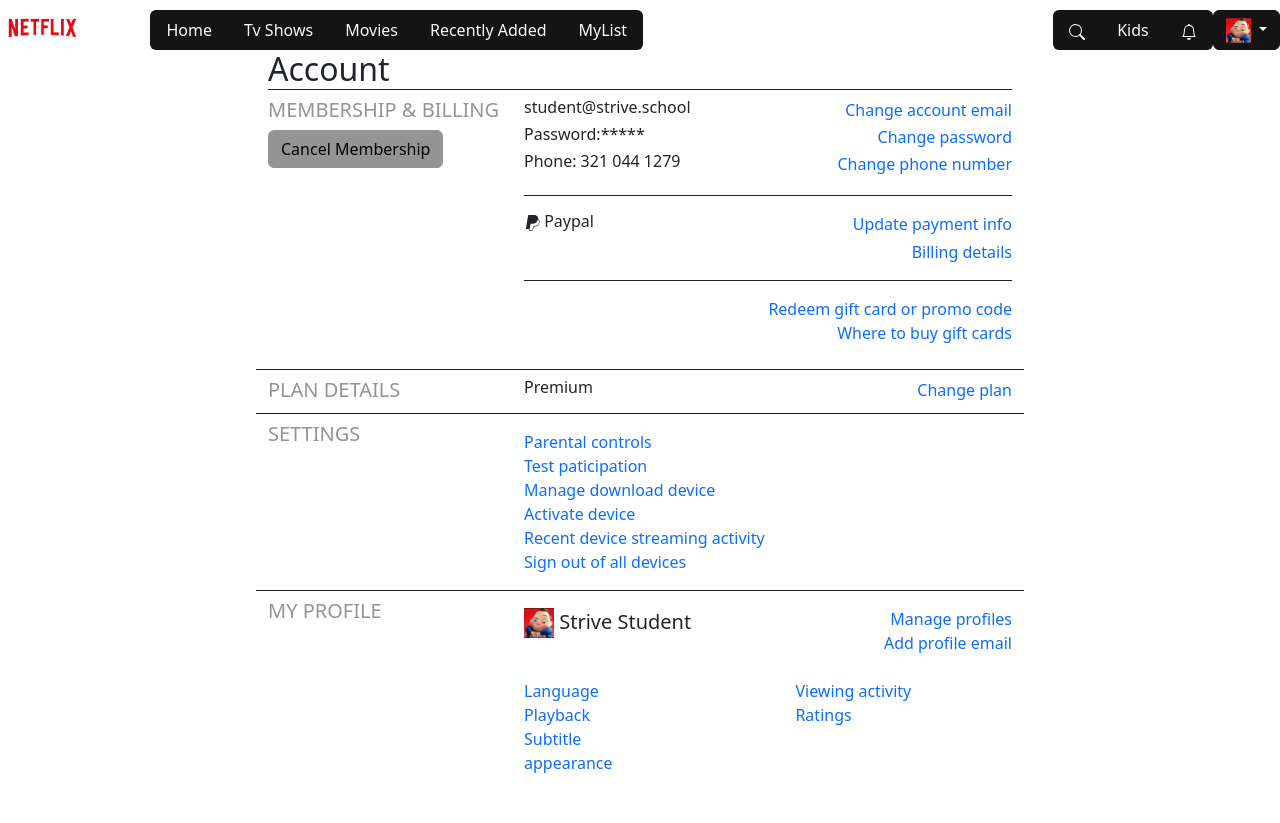
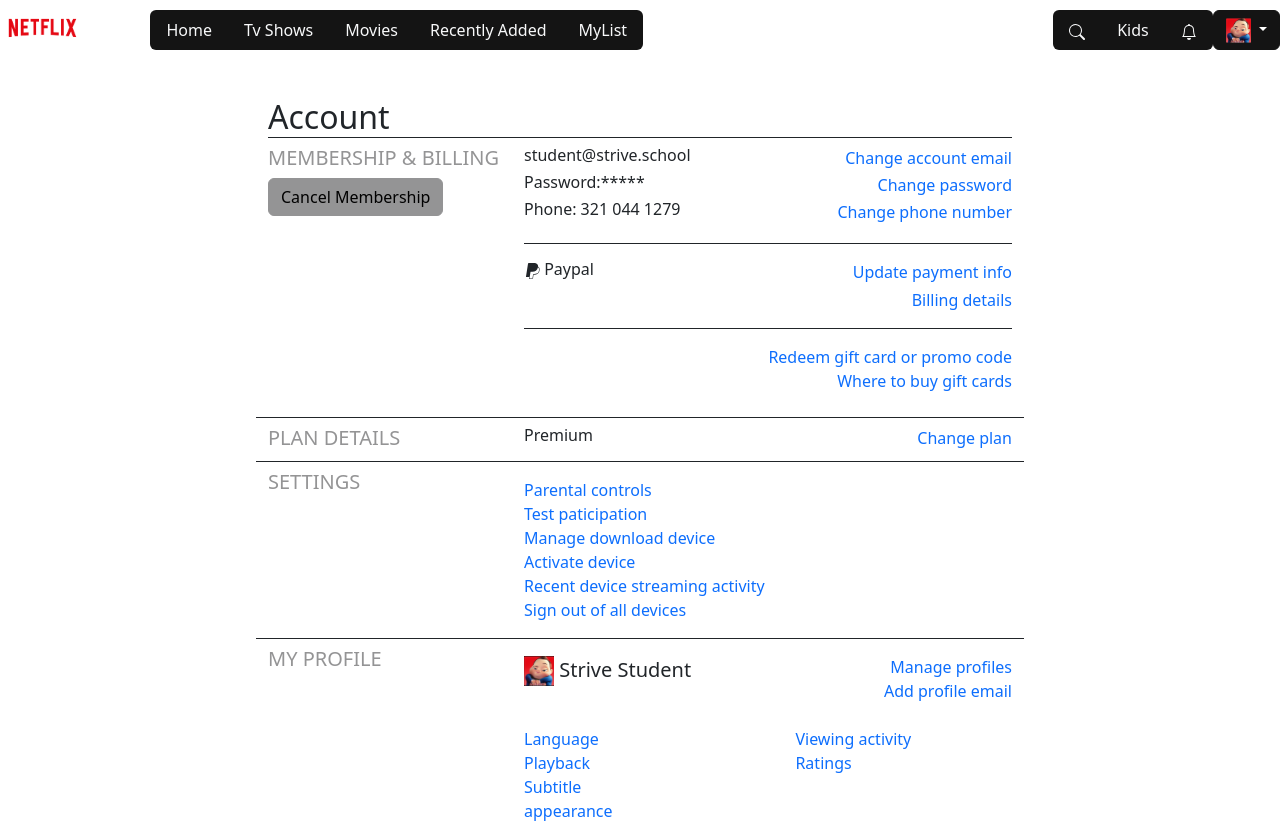
Before and after one commit to Luca-Sberna/U2-W2-fs0123-verifica, a plain HTML site: page settings.html in a window 1280 px wide. Before the commit the page ends 800 px from the top, so only its background shows below. Drawn offline with nearby package versions, Linux system fonts and the light colour scheme.

Commit message:
adj-settings-for-scroll

```diff
--- a/settings.html
+++ b/settings.html
@@ -73,7 +73,7 @@
 
         <div>
             <div class="col-8 offset-2">
-                <h1 class="border-bottom border-dark fs-2">Account</h1>
+                <h1 class="border-bottom border-dark pt-5 fs-2">Account</h1>
 
                 <div class="row border-bottom border-dark">
                     <div class="col-4">
```
